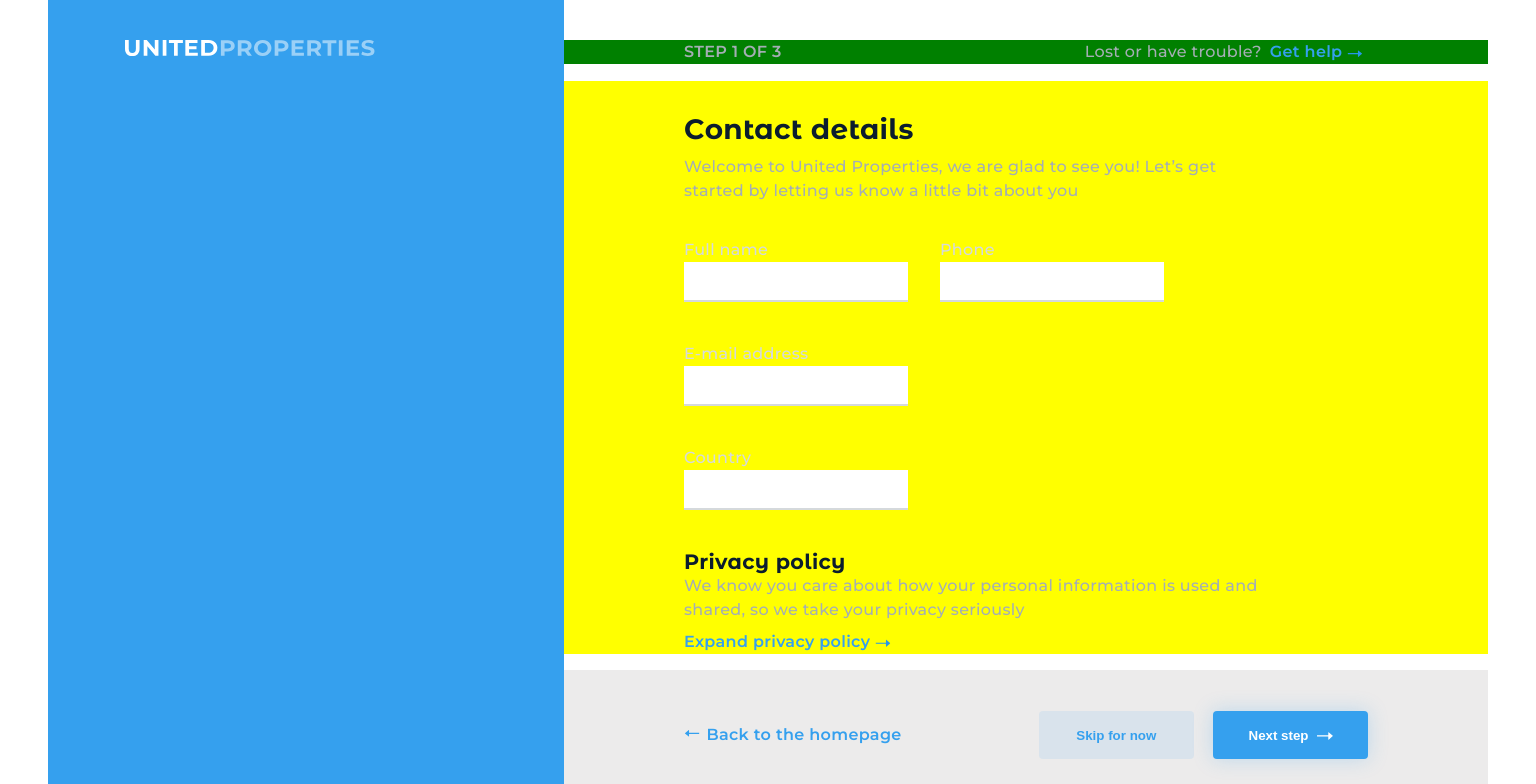
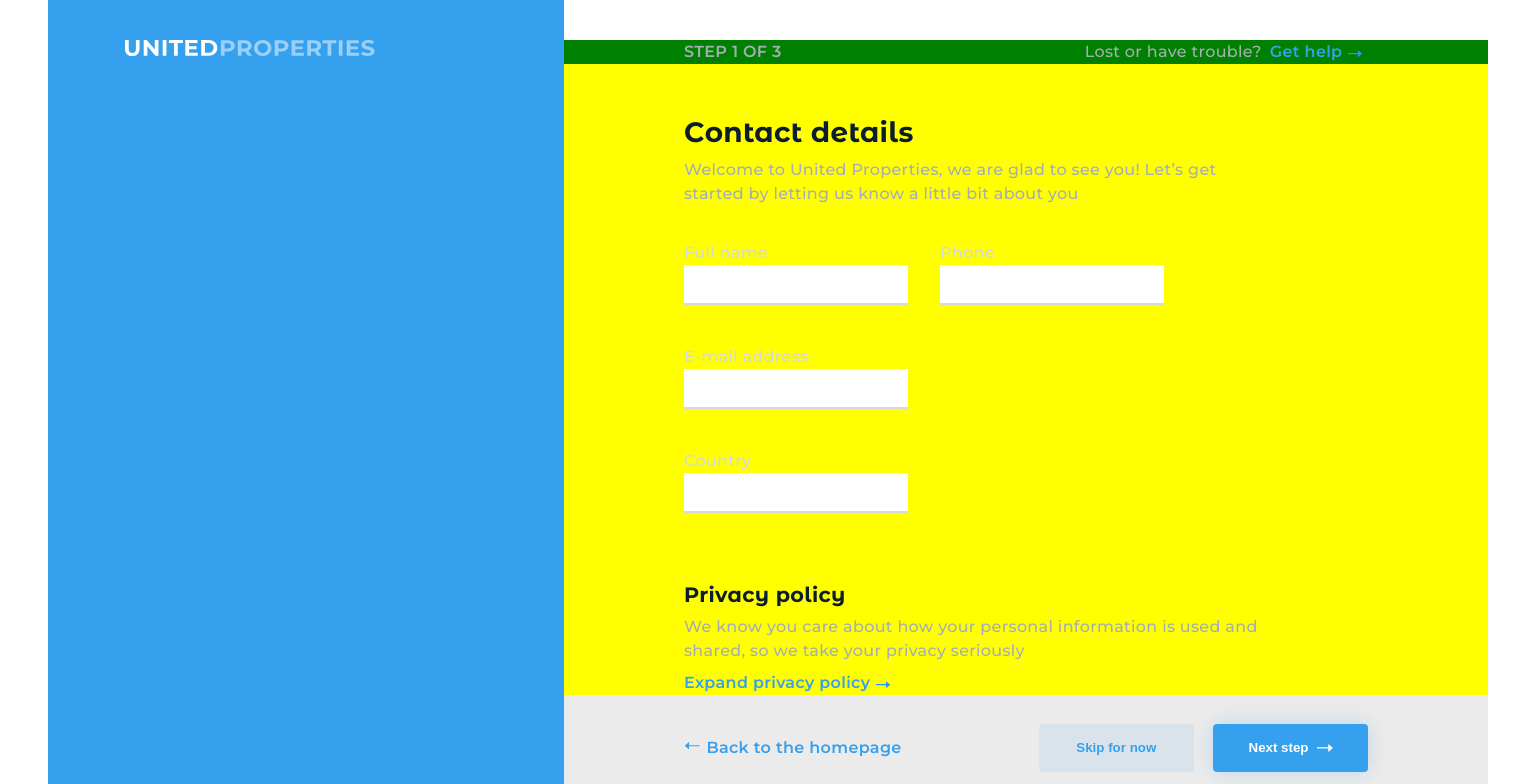
Before and after one commit to cavaglieridomenico/user-onboarding, a React (Create React App) app: page / in a window 1536 px wide. Shown: the top 784 px of the page. Built offline with nearby package versions, Linux system fonts and the light colour scheme.

Commit message:
[FIXED] The name of two CSS variables
In text.css.

```diff
--- a/src/assets/style/text.css
+++ b/src/assets/style/text.css
@@ -43,12 +43,12 @@ article > p {
   h1 {
     font-size: 1.75rem;
     line-height: 2.25rem;
-    margin: var(--titleMobileMargin);
+    margin: var(--titleMargin);
   }
 
   h2 {
     font-size: 1.3rem;
-    margin: var(--titleMobileMargin);
+    margin: var(--title2Margin);
   }
 
   article > p {
@@ -61,10 +61,6 @@ article > p {
 }
 
 @media all and (min-width: 1440px) {
-  h1 {
-    margin: var(--titleDesktopMargin);
-    margin: var(--title2Margin);
-  }
   article > p {
     padding-right: 90px;
   }
```
